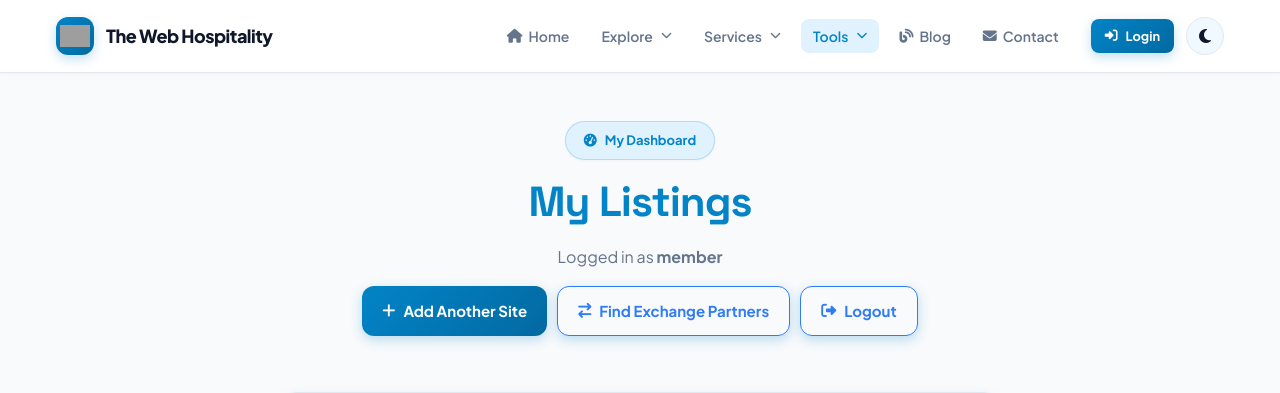
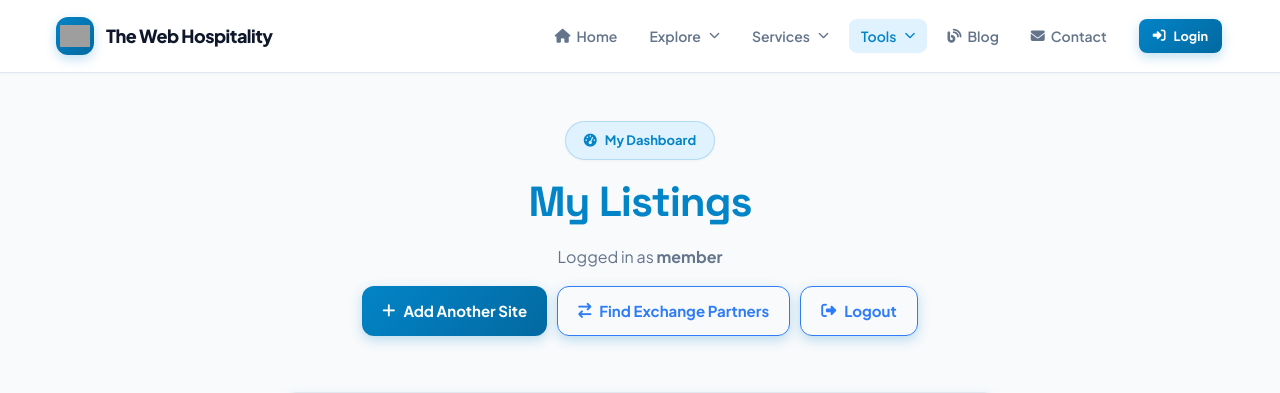
Before and after one commit to Twh-555/link-exchange, a Flask app: page /dashboard in a window 1280 px wide. Shown: the top 393 px of the page. Run offline with Flask 3, Linux system fonts and the light colour scheme; the visitor is signed in with stand-in values (Sample User, id 1); data that the repository does not hold is empty; grey boxes are pictures that could not be loaded.

Commit message:
Remove dark theme toggle button + moon icon from header

```diff
--- a/templates/_header.html
+++ b/templates/_header.html
@@ -82,9 +82,6 @@
           <a href="{{ url_for('login') }}" class="btn btn-primary btn-sm nav-login-btn" style="font-size:.8rem;padding:7px 14px">
             <i class="fa-solid fa-right-to-bracket"></i> Login
           </a>
-          <button id="themeToggleBtn" class="theme-toggle-btn" title="Toggle Light/Dark mode" aria-label="Toggle Theme">
-            <i class="fa-solid fa-moon"></i>
-          </button>
           <button id="mobileMenuToggle" class="mobile-toggle-btn" title="Menu" aria-label="Toggle Mobile Navigation">
             <i class="fa-solid fa-bars"></i>
           </button>
```
